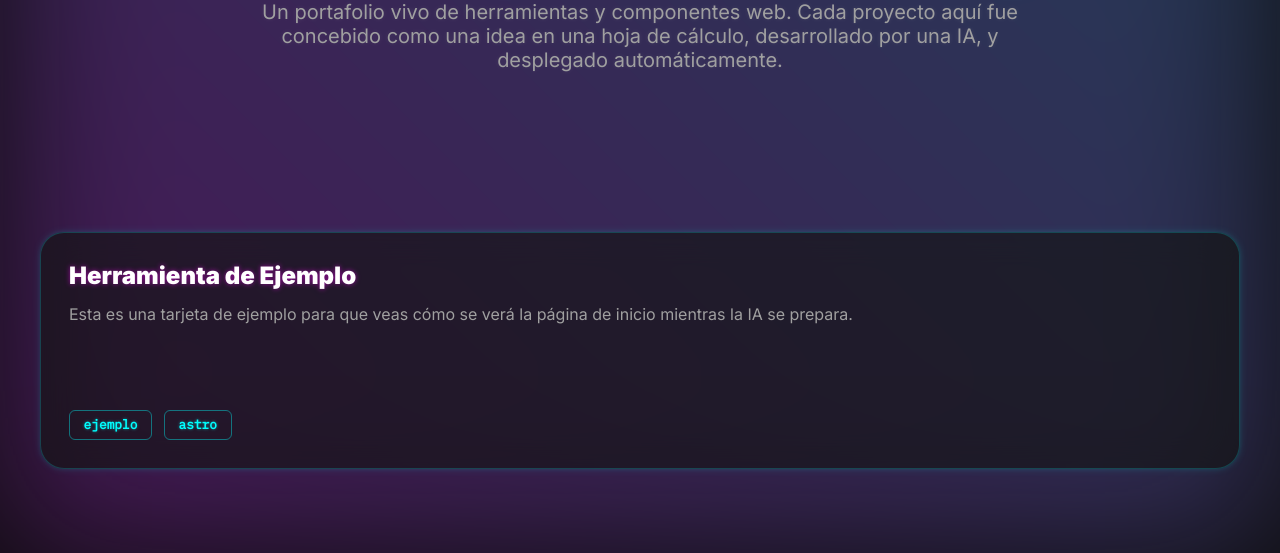
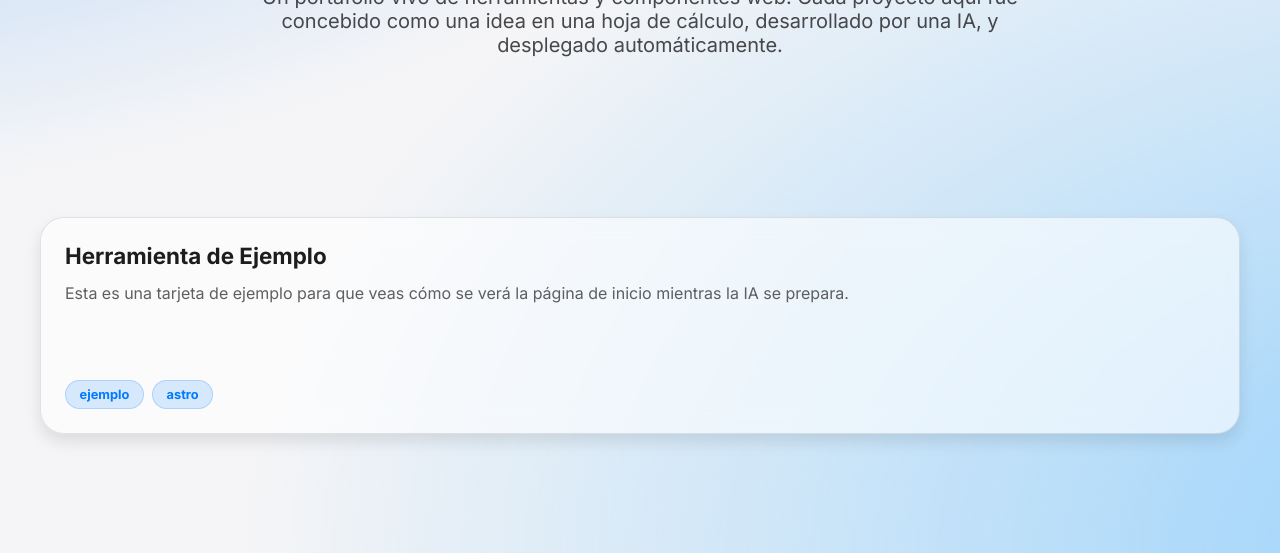
Before and after one commit to SrNanu/AI-Code-Committer, an Astro site: page / in a window 1280 px wide. Shown: the part 247-800 px from the top of the page. Built offline with nearby package versions, Linux system fonts and the light colour scheme; Astro itself is replaced by a stand-in of ours.

Commit message:
Vuelvo colores atras

```diff
--- a/src/components/ToolCard.astro
+++ b/src/components/ToolCard.astro
@@ -18,38 +18,34 @@ const { href, title, description, tags } = Astro.props;
     flex-direction: column;
     justify-content: space-between;
     height: 100%;
-    padding: 1.75rem;
+    padding: 1.5rem;
     background-color: var(--card-bg);
     border: 1px solid var(--card-border);
     border-radius: 24px;
     text-decoration: none;
-    color: var(--text-primary);
+    color: var(--text-color);
     transition: transform 0.3s ease, box-shadow 0.3s ease, border-color 0.3s ease;
-    backdrop-filter: blur(16px);
-    box-shadow:
-      0 0 5px rgba(var(--neon-cyan), 0.1),
-      0 0 10px rgba(var(--neon-cyan), 0.1);
+    backdrop-filter: blur(12px);
+    box-shadow: 0 8px 16px rgba(0,0,0,0.1);
   }
   .card:hover {
-    transform: translateY(-12px) scale(1.03);
-    border-color: rgba(var(--neon-pink), 0.5);
-    box-shadow:
-      0 0 15px rgba(var(--neon-pink), 0.3),
-      0 0 30px rgba(var(--neon-pink), 0.2);
+    transform: translateY(-10px) scale(1.02);
+    box-shadow: 0 20px 40px rgba(0,0,0,0.2);
+    border-color: rgba(var(--accent), 0.6);
   }
   .content {
     flex-grow: 1;
   }
   h3 {
     margin: 0 0 0.75rem 0;
-    font-size: 1.5rem;
-    font-weight: 900;
-    color: #fff;
-    text-shadow: 0 0 5px rgba(var(--neon-pink), 0.5);
+    font-size: 1.4rem;
+    font-weight: 700;
+    color: var(--text-color);
   }
   p {
     margin: 0;
-    color: var(--text-secondary);
+    color: var(--text-color);
+    opacity: 0.7;
     font-size: 1rem;
     line-height: 1.6;
   }
@@ -57,23 +53,15 @@ const { href, title, description, tags } = Astro.props;
     margin-top: 1.5rem;
     display: flex;
     flex-wrap: wrap;
-    gap: 0.75rem;
+    gap: 0.5rem;
   }
   .tag {
-    font-family: var(--font-family-mono);
-    background-color: transparent;
-    color: rgb(var(--neon-cyan));
+    background-color: rgba(var(--accent), 0.15);
+    color: rgb(var(--accent));
     padding: 0.35rem 0.85rem;
-    border-radius: 6px;
+    border-radius: 999px;
     font-size: 0.8rem;
     font-weight: 700;
-    border: 1px solid rgba(var(--neon-cyan), 0.4);
-    text-shadow: 0 0 3px rgba(var(--neon-cyan), 0.5);
-    transition: all 0.3s ease;
-  }
-  .card:hover .tag {
-    border-color: rgba(var(--neon-pink), 0.4);
-    color: rgb(var(--neon-pink));
-    text-shadow: 0 0 3px rgba(var(--neon-pink), 0.5);
+    border: 1px solid rgba(var(--accent), 0.2);
   }
 </style>
--- a/src/layouts/Layout.astro
+++ b/src/layouts/Layout.astro
@@ -33,20 +33,50 @@ const { title } = Astro.props;
 		--font-family-sans: 'Inter', sans-serif;
 		--font-family-mono: 'IBM Plex Mono', monospace;
 
-		/* Neon Theme */
-		--background: #0D0D0D;
-		--text-primary: #E0E0E0;
-		--text-secondary: #A0A0A0;
-		--neon-pink: 255, 0, 255;
-		--neon-cyan: 0, 255, 255;
-		--card-bg: rgba(20, 20, 20, 0.65);
-		--card-border: rgba(var(--neon-cyan), 0.2);
+		/* Light Theme */
+		--background-light: #F5F5F7;
+		--text-light: #1D1D1F;
+		--card-background-light: rgba(255, 255, 255, 0.6);
+		--card-border-light: rgba(0, 0, 0, 0.1);
+		--accent-light: 0, 122, 255; /* Apple Blue */
+		--accent-dark-light: 0, 100, 210;
+
+		/* Dark Theme */
+		--background-dark: #121212;
+		--text-dark: #EAEAEA;
+		--card-background-dark: rgba(30, 30, 30, 0.5);
+		--card-border-dark: rgba(255, 255, 255, 0.15);
+		--accent-dark: 50, 170, 255; /* Lighter Blue for dark mode */
+		--accent-dark-dark: 70, 190, 255;
+	}
+
+	/* Default to light theme */
+	html {
+		--bg: var(--background-light);
+		--text-color: var(--text-light);
+		--card-bg: var(--card-background-light);
+		--card-border: var(--card-border-light);
+		--accent: var(--accent-light);
+		--accent-dark: var(--accent-dark-light);
+	}
+
+	/* Dark theme using media query */
+	@media (prefers-color-scheme: dark) {
+		html {
+			--bg: var(--background-dark);
+			--text-color: var(--text-dark);
+			--card-bg: var(--card-background-dark);
+			--card-border: var(--card-border-dark);
+			--accent: var(--accent-dark);
+			--accent-dark: var(--accent-dark-dark);
+		}
 	}
 
 	html {
 		font-family: var(--font-family-sans);
-		background-color: var(--background);
-		color: var(--text-primary);
+		background-color: var(--bg);
+		color: var(--text-color);
+		transition: background-color 0.3s ease, color 0.3s ease;
 	}
 
 	body {
@@ -65,19 +95,21 @@ const { title } = Astro.props;
 		width: 100vw;
 		height: 100vh;
 		z-index: -1;
-		background: linear-gradient(45deg, rgba(var(--neon-pink), 0.3), rgba(var(--neon-cyan), 0.3));
-		background-size: 200% 200%;
-		animation: gradient-flow 6s ease-in-out infinite;
-		filter: blur(80px);
+		background: radial-gradient(ellipse at top left, rgba(var(--accent), 0.5), transparent 50%),
+					radial-gradient(ellipse at bottom right, rgba(var(--accent-dark), 0.5), transparent 50%);
+		background-size: 150% 150%;
+		animation: gradient-animation 8s ease-in-out infinite;
 	}
 
-	@keyframes gradient-flow {
-		0% { background-position: 0% 50%; }
-		50% { background-position: 100% 50%; }
-		100% { background-position: 0% 50%; }
+	@keyframes gradient-animation {
+		0% { background-position: 0% 0%; }
+		25% { background-position: 100% 0%; }
+		50% { background-position: 100% 100%; }
+		75% { background-position: 0% 100%; }
+		100% { background-position: 0% 0%; }
 	}
 
 	h1, h2, h3, h4, h5, h6 {
-		font-weight: 900;
+		font-weight: 700;
 	}
 </style>
--- a/src/pages/index.astro
+++ b/src/pages/index.astro
@@ -50,37 +50,36 @@ const allTools = await Promise.all(
 		padding: 4rem 0;
 	}
 	.title {
-		font-size: 4.5rem;
+		font-size: 4rem;
 		font-weight: 900;
 		margin-bottom: 1rem;
-		background: linear-gradient(45deg, rgb(var(--neon-pink)), rgb(var(--neon-cyan)));
+		background: linear-gradient(45deg, rgb(var(--accent)), rgb(var(--accent-dark)));
 		-webkit-background-clip: text;
 		-webkit-text-fill-color: transparent;
 		background-clip: text;
 		text-fill-color: transparent;
-		text-shadow: 0 0 10px rgba(var(--neon-pink), 0.5), 0 0 20px rgba(var(--neon-cyan), 0.5);
 	}
 	.subtitle {
 		font-size: 1.25rem;
-		color: var(--text-secondary);
+		color: var(--text-color);
+		opacity: 0.8;
 		max-width: 65ch;
 		margin: 0 auto;
-		text-shadow: 0 0 5px rgba(255,255,255,0.1);
 	}
 	.tool-grid {
 		display: grid;
 		grid-template-columns: repeat(auto-fit, minmax(340px, 1fr));
-		gap: 2.5rem;
+		gap: 2rem;
 	}
 	.placeholder {
 		grid-column: 1 / -1;
 		text-align: center;
 		padding: 4rem;
 		background-color: var(--card-bg);
-		border: 1px dashed rgba(var(--neon-cyan), 0.3);
-		border-radius: 24px;
-		color: var(--text-secondary);
+		border: 1px solid var(--card-border);
+		border-radius: 16px;
+		color: var(--text-color);
+		opacity: 0.7;
 		backdrop-filter: blur(10px);
-		box-shadow: inset 0 0 20px rgba(var(--neon-cyan), 0.1);
 	}
 </style>
```
